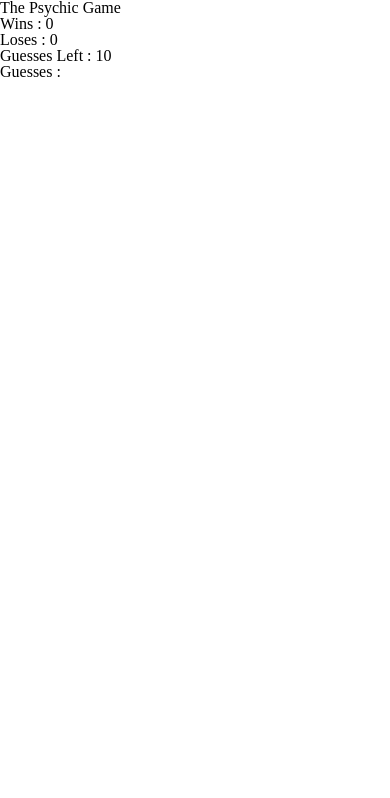
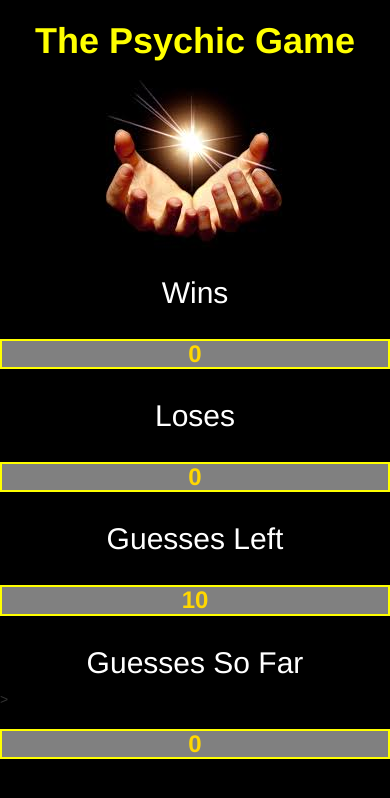
Before and after one commit to JeffONGPH/Psychic-Game, a plain HTML site: page index.html in a window 390 px wide. Drawn offline with nearby package versions, Linux system fonts and the light colour scheme.

Commit message:
layout complete

```diff
--- a/assets/css/style.css
+++ b/assets/css/style.css
@@ -0,0 +1,26 @@
+body {
+    background-color: black;
+}
+
+h1 {
+    color: yellow;
+    text-align: center;
+}
+
+h2 {
+    color: white;
+    text-align: center;
+}
+
+h3 {
+    color: gold;
+    text-align: center;
+    font-weight: bold;
+    border: solid yellow 2px;
+    background-color: grey;
+}
+
+.img {
+    text-align: center;
+    display: block;
+}
--- a/assets/javascript/game.js
+++ b/assets/javascript/game.js
@@ -15,49 +15,48 @@ console.log("Computer's Letter is" + " " + computer);
 //USER INPUT AND PROCESSING//
 document.onkeyup = function (event) {
 
+    if (event.keyCode >= 65 && event.keyCode <= 90) {
+
         var userInput = String.fromCharCode(event.keyCode).toLowerCase();
-    console.log("userInput = " + userInput)
+        console.log("userInput = " + userInput);
 
         guesses.push(userInput);
-    console.log("guesses = " + guesses)
-    document.getElementById("guesses").innerHTML = " Guesses so far : " + guesses.join(" , ");
-
+        document.getElementById("guesses").innerHTML = guesses.join(" , ");
+        console.log("guesses = " + guesses);
 
         if (userInput == computer) {
             wins++;
-        console.log("wins = " + wins)
-        document.getElementById("wins").innerHTML = " Wins : " + wins;
+            document.getElementById("wins").innerHTML = wins;
+            console.log("wins = " + wins);
             guesses = [];
-        console.log("guesses" + guesses)
+            console.log("guesses" + guesses);
             alert("This can't be true! You read my mind!")
             alert("Try again?" + "\n" + "You won't get it this time?!")
-        if (alert("Try again?" + "\n" + "You won't get it this time?!")) {guessesLeft = 10;
-            document.getElementById("guessesLeft").innerHTML = " Guesses left : " + guessesLeft;};
             guessesLeft = 10;
-        document.getElementById("guessesLeft").innerHTML = " Guesses left : " + guessesLeft;
+            document.getElementById("guessesLeft").innerHTML = guessesLeft;
+            document.getElementById("guessesLeft").innerHTML = guessesLeft;
             computer = letters[Math.floor(Math.random() * letters.length)];
             console.log("Computer's Letter is" + " " + computer);
-
         } else {
             loses++;
-        console.log("loses = " + loses)
-        document.getElementById("loses").innerHTML = " Loses : " + loses;
+            document.getElementById("loses").innerHTML = loses;
+            console.log("loses = " + loses);
             guessesLeft--;
-        console.log("Guesses Left = " + guessesLeft)
-        document.getElementById("guessesLeft").innerHTML = " Guesses left : " + guessesLeft;
-
+            document.getElementById("guessesLeft").innerHTML = guessesLeft;
+            console.log("Guesses Left = " + guessesLeft);
         }
 
-    if (guessesLeft < 0) {
+        if (guessesLeft == 0) {
             guessesLeft = 10;
             guesses = [];
-        console.log("Guesses Left = " + guessesLeft)
-        console.log("guesses" + guesses)
-        alert("Game Over" + "\n" + "Click Okay To Try Again")
-        document.getElementById("guessesLeft").innerHTML = " Guesses left : " + "10";
-        loses--;
-        document.getElementById("loses").innerHTML = " Loses : " + loses;
+            document.getElementById("loses").innerHTML = loses;
+            console.log("Guesses Left = " + guessesLeft);
+            console.log("guesses" + guesses);
+            alert("Game Over" + "\n" + "Click Okay To Try Again");
+            document.getElementById("guessesLeft").innerHTML = "0";
+        }
+    } else {
+        alert("Please choose a letter between A to Z !");
+    }
 
-
-    }
 };
--- a/index.html
+++ b/index.html
@@ -1,24 +1,63 @@
 <!DOCTYPE HTML>
 
 <html>
+
 <head>
     <title>Psychic-Game</title>
     <script src="assets/javascript/game.js"></script>
     <link rel="stylesheet" type="text/css" href="assets/css/reset.css">
+    <link rel="stylesheet" href="https://maxcdn.bootstrapcdn.com/bootstrap/3.3.7/css/bootstrap.min.css" integrity="sha384-BVYiiSIFeK1dGmJRAkycuHAHRg32OmUcww7on3RYdg4Va+PmSTsz/K68vbdEjh4u"
+        crossorigin="anonymous">
     <link rel="stylesheet" type="text/css" href="assets/css/style.css">
 </head>
 
-
 <body>
-<h1><strong>The Psychic Game</strong></h1>
-
-<h2 id="wins"> Wins : 0</h2>
-<h2 id="loses"> Loses : 0</h2>
-<h2 id="guessesLeft"> Guesses Left : 10</h2>
-<h2 id="guesses"> Guesses : </h2>
-
+    <div class="container">
+        <div class="row">
+            <div class="col-md-4"></div>
+            <div class="col-md-4">
+                <h1>
+                    <strong>The Psychic Game</strong>
+                </h1>
+            </div>
+            <div class="col-md-4"></div>
+        </div>
+        <div class="row">
+            <div class="col-md-12 img">
+                <img src="assets/images/image.jpeg">
+            </div>
+        </div>
+        <div class="row">
+            <div class="col-md-4"></div>
+            <div class="col-md-4">
+                <div class="row">
+                    <h2>Wins</h2>
+                </div>
+                <div class="row">
+                    <h3 id="wins">0</h3>
+                </div>
+                <div class="row">
+                    <h2>Loses</h2>
+                </div>
+                <div class="row">
+                    <h3 id="loses">0</h3>
+                </div>
+                <div class="row">
+                    <h2>Guesses Left</h2>
+                </div>
+                <div class="row">
+                    <h3 id="guessesLeft">10</h3>
+                </div>
+                <div class="row">
+                    <h2>Guesses So Far</h2>>
+                </div>
+                <div class="row">
+                    <h3 id="guesses"> 0 </h3>
+                </div>
+            </div>
+            <div class="col-md-4"></div>
+        </div>
+    </div>
 </body>
 
-
-
 </html>
```
Also changed, not shown: assets/images/image.jpeg (added), 3 other files. Lines whose indentation alone changed are shown as unchanged.
